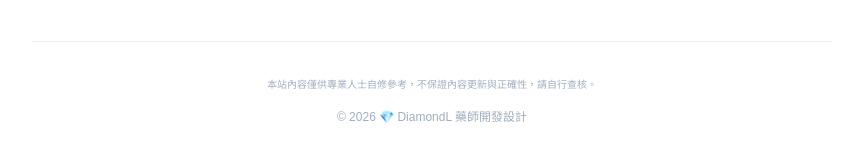
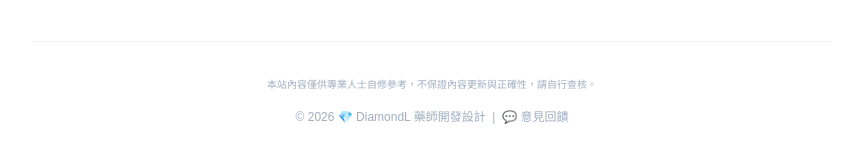
Before and after one commit to liaoweihung/note, a Jekyll site: the page built from index.md, in a window 1280 px wide. Shown: the part 1156-1314 px from the top of the page, without its empty margins (208-1071 px from the left). Built offline with Jekyll 4.4.1, drawn with Linux system fonts in a browser that asks for light colours.

Commit message:
Refactor footer section in default layout

```diff
--- a/_layouts/default.html
+++ b/_layouts/default.html
@@ -76,11 +76,17 @@
 </div>
 {% endif %}
   </main>
+<footer class="site-footer">
+  <p><small>本站內容僅供專業人士自修參考，不保證內容更新與正確性，請自行查核。</small></p>
+  <p>
+    <a href="https://liaoweihung.github.io/hub/index.html">&copy; 2026 💎 DiamondL 藥師開發設計</a>
+    &nbsp;|&nbsp;
+    <a href="您的Google表單連結" target="_blank">💬 意見回饋</a>
+  </p>
+</footer>
 
-  <footer class="site-footer">
-    <p><small>本站內容僅供專業人士自修參考，不保證內容更新與正確性，請自行查核。</small></p>
-    <p><a href="https://liaoweihung.github.io/hub/index.html">&copy; 2026 💎 DiamondL 藥師開發設計</a></p>
-  </footer>
+
+
 <script>
     document.addEventListener("DOMContentLoaded", function() {
       // 自動尋找網頁中所有包含 "drive.google.com" 的超連結
```
